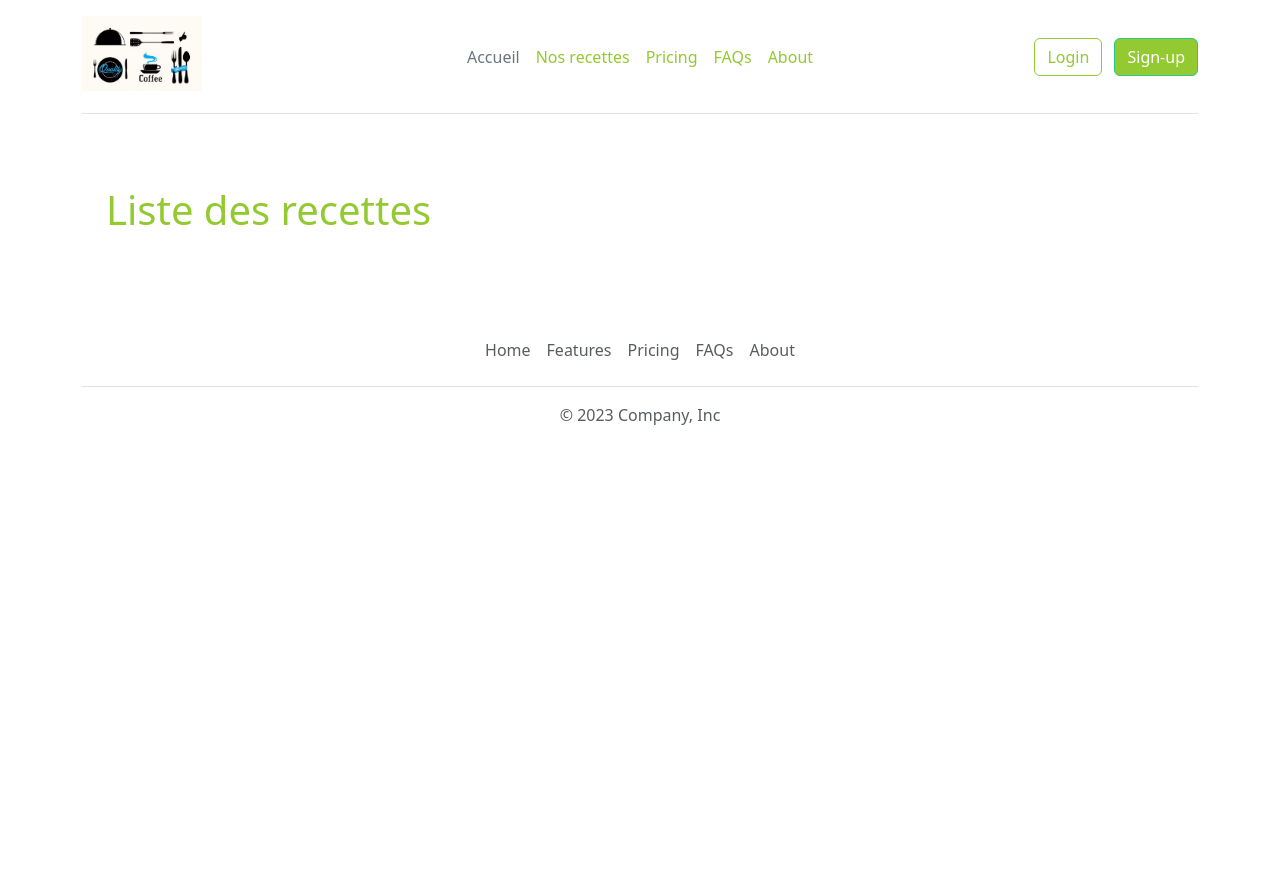
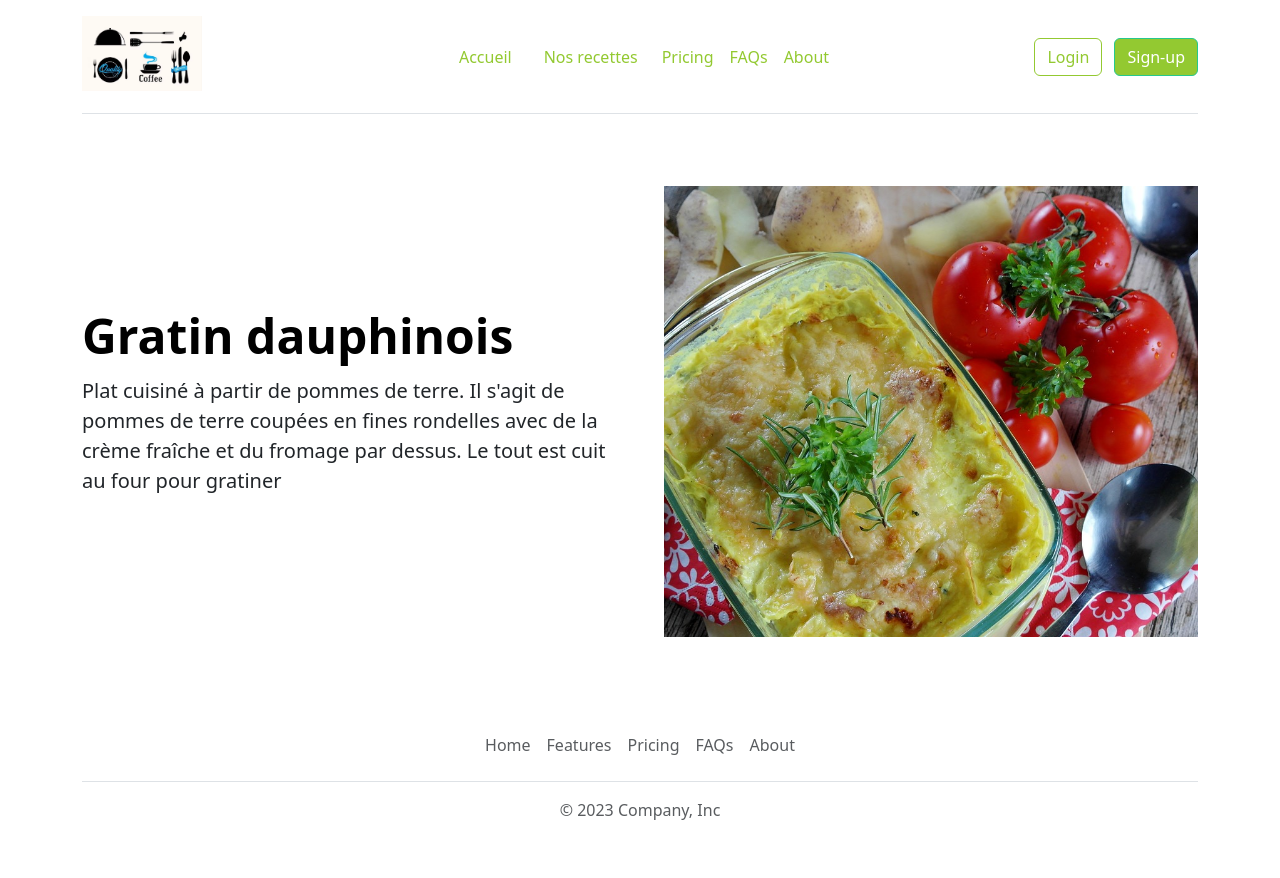
Before and after one commit to FloAFDEV/PHP-et-SQL, a PHP site: page /recette.php?id=1 in a window 1280 px wide. Before the commit the page ends 425 px from the top, so only its background shows below. Run offline with PHP 8.4, Linux system fonts and the light colour scheme.

Commit message:
add active function & secondary page & update of cards of recipes

```diff
--- a/lib/config.php
+++ b/lib/config.php
@@ -1,2 +1,3 @@
 <?php
+//création d'une constantes pour le chemin des images
 define('_RECIPES_IMG_PATH_', 'uploads/recipes/');
--- a/lib/recipe.php
+++ b/lib/recipe.php
@@ -1,7 +1,7 @@
 <?php
 
 $recipes = [
-    ['title' => 'Mousse au chocolat', 'description' => 'lorem*1', 'image' => '1-chocolate-au-mousse.jpg'],
-    ['title' => 'Gratin dauphinois', 'description' => 'lorem*2', 'image' => '2-gratin-dauphinois.jpg'],
-    ['title' => 'Salade de chèvre', 'description' => 'Lorem*3', 'image' => '3-salade.jpg'],
+    ['title' => 'Mousse au chocolat', 'description' => 'La mousse au chocolat est un dessert dont la composition traditionnelle comporte au minimum du chocolat et du blanc d\'œuf, monté en neige. Elle peut parfois être agrémentée de jaune d\'œuf, de sucre ou de crème montée, d\'épices ou de zestes d\'agrumes', 'image' => '1-chocolate-au-mousse.jpg'],
+    ['title' => 'Gratin dauphinois', 'description' => 'Plat cuisiné à partir de pommes de terre. Il s\'agit de pommes de terre coupées en fines rondelles avec de la crème fraîche et du fromage par dessus. Le tout est cuit au four pour gratiner', 'image' => '2-gratin-dauphinois.jpg'],
+    ['title' => 'Salade de chèvre', 'description' => 'Une salade de chèvre chaud est une recette de cuisine de salade composée, de la cuisine française, à base de salade et de fromage au lait de chèvre chaud, servie sur des tranches de pain.', 'image' => '3-salade.jpg'],
 ];
--- a/recette.php
+++ b/recette.php
@@ -1,19 +1,21 @@
 <?php
-
 require_once('templates/header.php');
 require_once('lib/recipe.php');
 
+$id = ($_GET)['id'];
+
+// var_dump($recipes[$id]); //affiche le tableau de la recette selectionnée
+
 ?>
-
-<main>
-    <div class="container col-xxl-8 px-4 py-5">
-        <h1>Liste des recettes</h1>
+<div class="row flex-lg-row-reverse align-items-center g-5 py-5">
+    <div class="col-10 col-sm-8 col-lg-6">
+        <img src="<?= _RECIPES_IMG_PATH_ . $recipes[$id]['image']; ?>" class="d-block mx-lg-auto img-fluid" alt="" width="700" height="500" loading="lazy">
     </div>
-
-    <div class="row text-center">
-
+    <div class="col-lg-6">
+        <h1 class="display-5 fw-bold text-body-emphasis lh-1 mb-3"><?= $recipes[$id]['title'] ?></h1>
+        <p class="lead"><?= $recipes[$id]['description'] ?></p>
 
     </div>
-</main>
+</div>
 
 <?php require_once('templates/footer.php'); ?>
--- a/templates/header.php
+++ b/templates/header.php
@@ -1,5 +1,16 @@
 <?php
 require_once('lib/config.php');
+
+$currentPage = basename($_SERVER["SCRIPT_NAME"]);
+//Permet d'écouter l'index de page pour le mettre en active (voir plus loin dans le liens, attention la classe bootstrap doit être compatible pour pouvoir l'afficher)
+
+// if ($currentPage === 'index.php') {
+//     echo 'active';
+// }
+
+// affiche le nom du fichier courant
+// var_dump($_SERVER["SCRIPT_NAME"]);
+// echo basename($_SERVER["SCRIPT_NAME"]);
 
 ?>
 
@@ -28,12 +39,16 @@ require_once('lib/config.php');
                 </a>
             </div>
 
-            <ul class="nav col-12 col-md-auto mb-2 justify-content-center mb-md-0">
-                <li><a href="index.php" class="nav-link px-2 link-secondary">Accueil</a></li>
-                <li><a href="recettes.php" class="nav-link px-2">Nos recettes</a></li>
-                <li><a href="#" class="nav-link px-2">Pricing</a></li>
-                <li><a href="#" class="nav-link px-2">FAQs</a></li>
-                <li><a href="#" class="nav-link px-2">About</a></li>
+            <ul class="nav col-12 col-md-auto mb-2 justify-content-center mb-md-0 nav nav-pills">
+                <li class=nav-item><a href="index.php" class="nav-link <?php if ($currentPage === 'index.php') {
+                                                                            echo 'active';
+                                                                        } ?>">Accueil</a></li>
+                <li class=nav-item><a href="recettes.php" class="nav-link <?php if ($currentPage === 'recettes.php') {
+                                                                                echo 'active';
+                                                                            } ?>">Nos recettes</a></li>
+                <li class=nav-item><a href="#" class="nav-link px-2">Pricing</a></li>
+                <li class=nav-item><a href="#" class="nav-link px-2">FAQs</a></li>
+                <li class=nav-item><a href="#" class="nav-link px-2">About</a></li>
             </ul>
 
             <div class="col-md-3 text-end">
--- a/templates/recipe_partial.php
+++ b/templates/recipe_partial.php
@@ -1,11 +1,11 @@
-
 <div class="col-md-4 my-2 d-flex justify-content-around">
     <div class="card" style="width: 18rem;">
         <img src="<?= _RECIPES_IMG_PATH_ . $recipe['image']; ?>" class="card-img-top" alt="<?= $recipe['title']; ?>">
         <div class="card-body">
             <h5 class="card-title"><?= $recipe['title']; ?></h5>
             <p class="card-text"><?= $recipe['description']; ?></p>
-            <a href="#" class="btn btn-primary">Voir cette recette</a>
+            <a href="recette.php?id=<?= $key; ?>" class="btn btn-primary">Voir la recette</a>
+            <!-- //J'appelle l'index de mon tableau avec la clé $key , en ajoutant ###.php?id-->
         </div>
     </div>
 </div>
```
